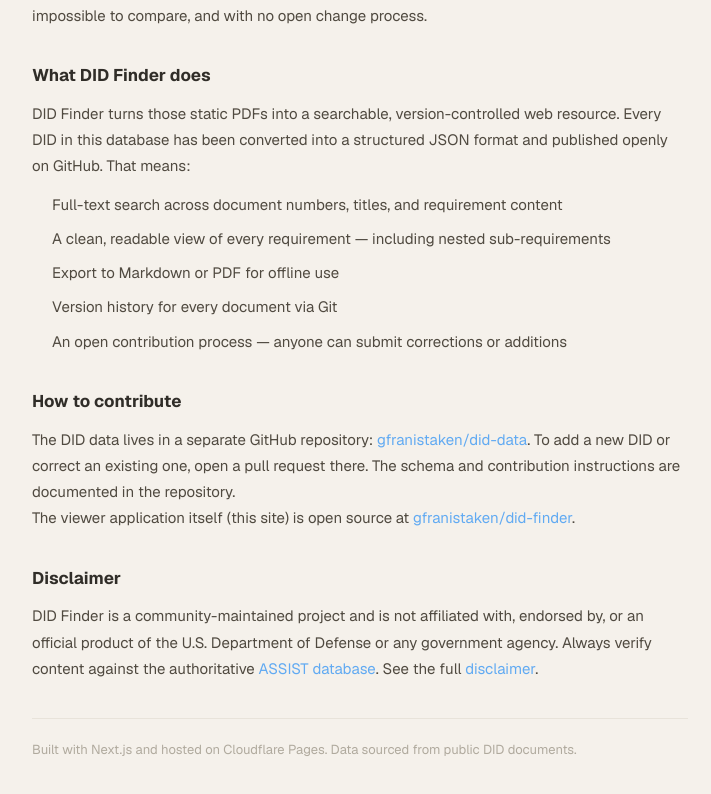
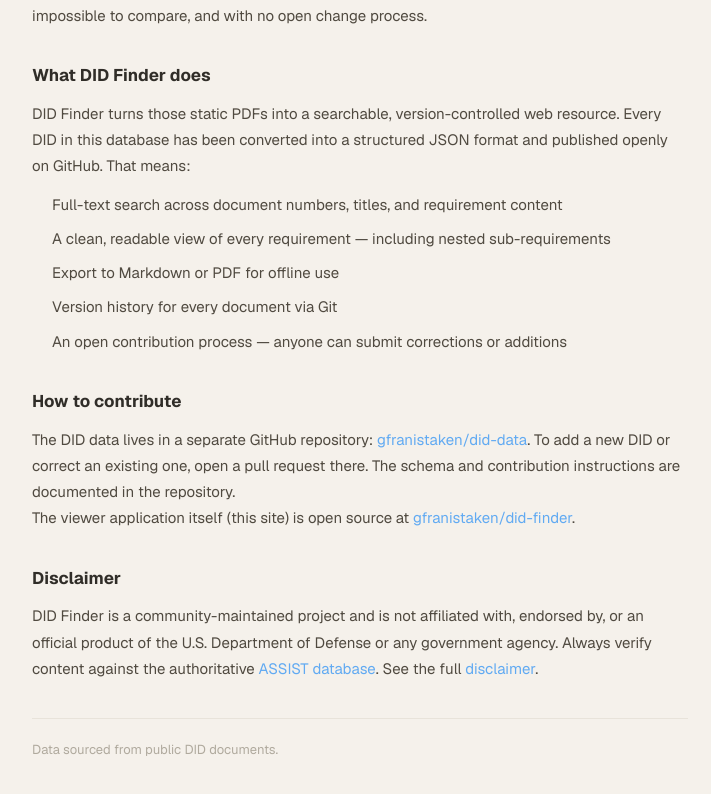
Before and after one commit to gfranistaken/did-finder, a Next.js app: page /about in a window 1280 px wide. Shown: the part 425-1219 px from the top of the page, without its empty margins (280-991 px from the left). Built offline with nearby package versions, Linux system fonts and the light colour scheme.

Commit message:
fix: simplify about page footer text

```diff
--- a/src/app/about/page.tsx
+++ b/src/app/about/page.tsx
@@ -127,7 +127,7 @@
 
         <hr style={{ border: 'none', borderTop: '1px solid #E8E3DA', margin: '36px 0 20px' }} />
         <p style={{ fontSize: 13, color: '#B0AA9E' }}>
-          Built with Next.js and hosted on Cloudflare Pages. Data sourced from public DID documents.
+          Data sourced from public DID documents.
         </p>
       </div>
     </div>
```
